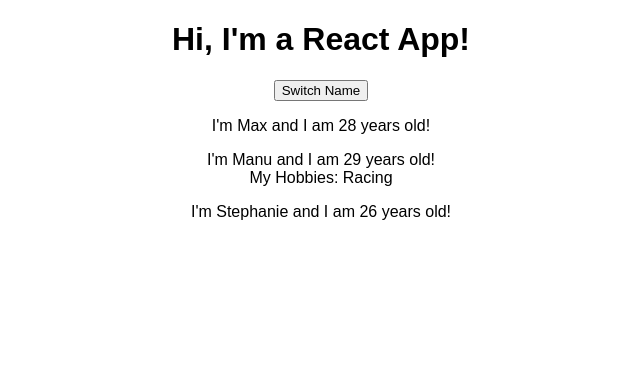
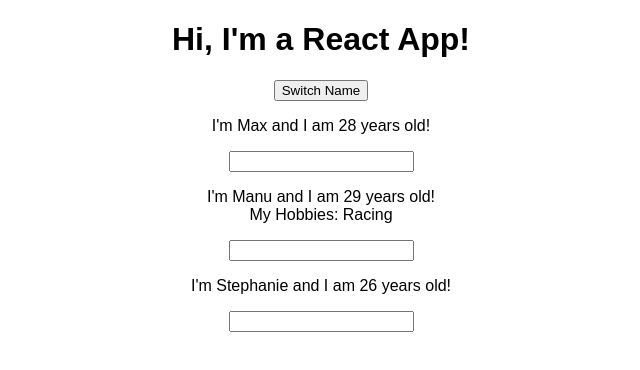
Before and after one commit to countzyx/react-complete-guide, a React (Create React App) app: page / in a window 1280 px wide. Shown: the top 370 px of the page, without its empty margins (319-959 px from the left). Built offline with nearby package versions, Linux system fonts and the light colour scheme.

Commit message:
Added OnChange Event to Person

```diff
--- a/src/App.js
+++ b/src/App.js
@@ -23,6 +23,16 @@ class App extends Component<Props, State> {
     });
   };
 
+  nameChangeHandler = (event: SyntheticEvent<HTMLInputElement>) => {
+    this.setState({
+      persons: [
+        { name: 'Max', age: 28 },
+        { name: event.currentTarget.value, age: 29 },
+        { name: 'Stephanie', age: 26 },
+      ],
+    });
+  };
+
   render = () => {
     const { persons } = this.state;
 
@@ -33,7 +43,12 @@ class App extends Component<Props, State> {
           Switch Name
         </button>
         <Person name={persons[0].name} age={persons[0].age} />
-        <Person name={persons[1].name} age={persons[1].age} onClickHandler={this.switchNameHandler}>
+        <Person
+          name={persons[1].name}
+          age={persons[1].age}
+          onClickHandler={this.switchNameHandler}
+          onChangeHandler={this.nameChangeHandler}
+        >
           My Hobbies: Racing
         </Person>
         <Person name={persons[2].name} age={persons[2].age} />
--- a/src/Person/Person.js
+++ b/src/Person/Person.js
@@ -6,13 +6,15 @@ type Props = {
   children?: React.Node,
   name: string,
   onClickHandler?: ?(e: SyntheticEvent<>) => void,
+  onChangeHandler?: ?(e: SyntheticEvent<HTMLInputElement>) => void,
 };
 
 const Person = (props: Props) => {
   const {
-    age, children, onClickHandler, name,
+    age, children, onChangeHandler, onClickHandler, name,
   } = props;
   return (
+    <div>
       <p onClick={onClickHandler}>
         I&apos;m&nbsp;
         {name}
@@ -21,11 +23,14 @@ const Person = (props: Props) => {
         &nbsp;years old!
         {children != null && <div>{children}</div>}
       </p>
+      <input type="text" onChange={onChangeHandler} />
+    </div>
   );
 };
 
 Person.defaultProps = {
   children: null,
+  onChangeHandler: null,
   onClickHandler: null,
 };
 
```
Lines whose indentation alone changed are shown as unchanged.
